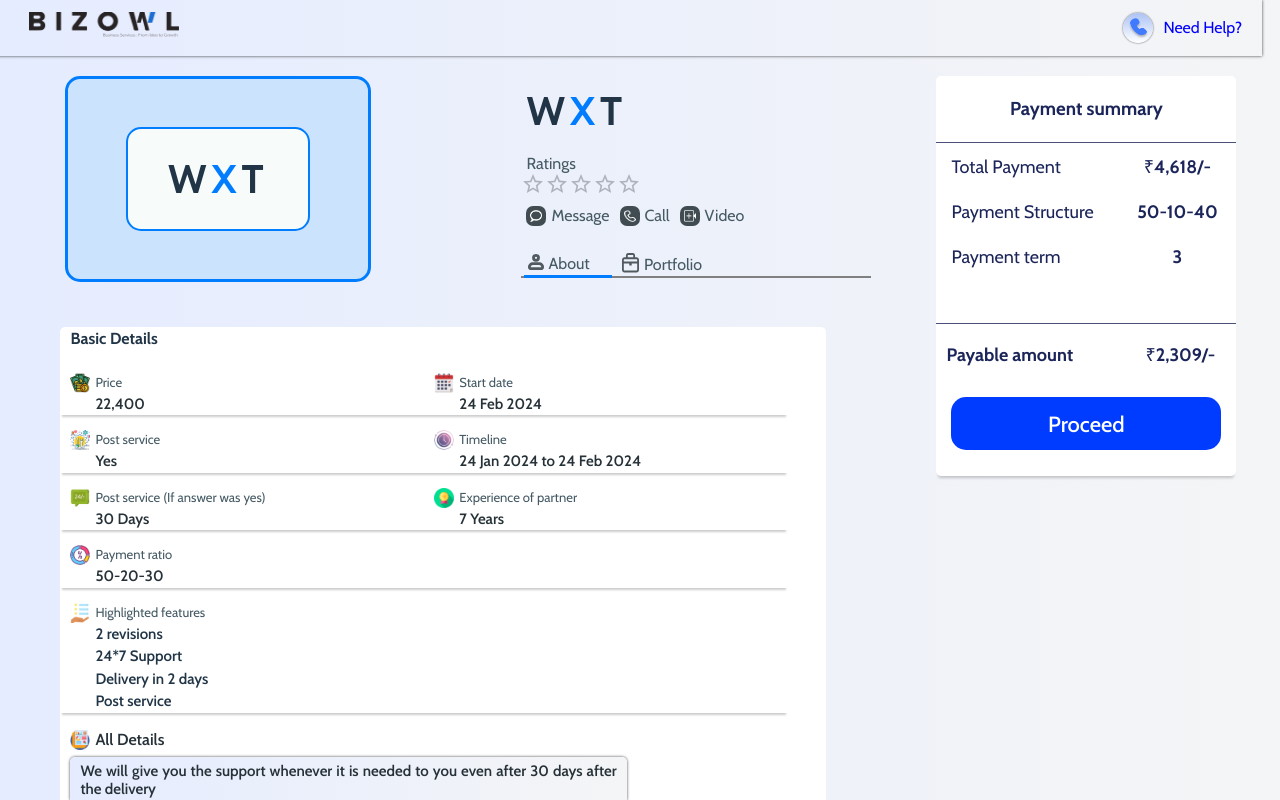
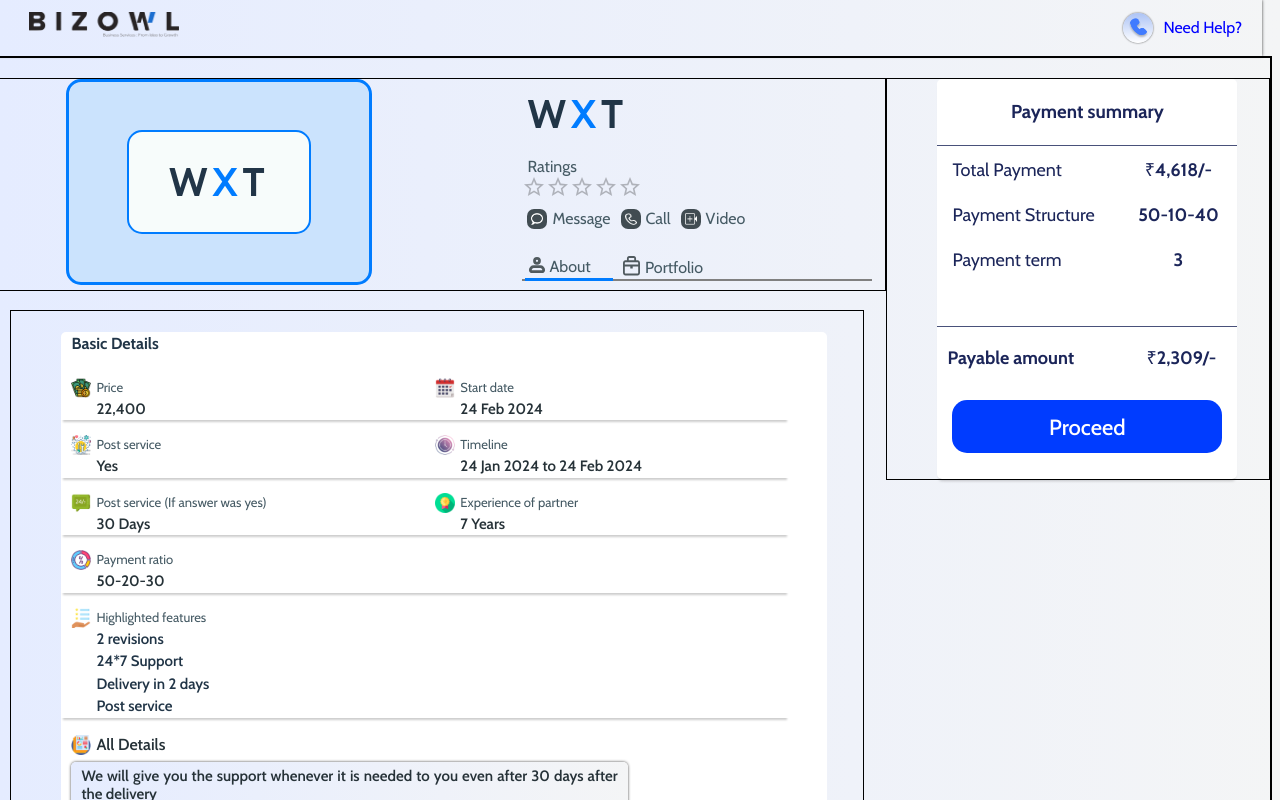
Before and after one commit to AtharvaSail11/getStarted, a React (Vite) app in the folder getStarted/: page / in a window 1280 px wide. Shown: the top 800 px of the page. Built offline with nearby package versions, Linux system fonts and the light colour scheme.

Commit message:
Updated RatingBox

```diff
--- a/getStarted/src/App.css
+++ b/getStarted/src/App.css
@@ -70,12 +70,14 @@ nav{
 #content{
   display:grid;
   grid-template-columns: 70vw 30vw;
+  border: 2px solid black;
 }
 
-#section1{
+.section1{
   display: flex;
   margin-top: 20px;
   height: 50%;
+  border: 1px solid black;
 }
 
 #logo-box{
@@ -109,19 +111,34 @@ nav{
 }
 
 
-#section2{
+.section2{
   display: flex;
   height: auto;
   margin-top: 20px;
   width:auto;
+  border: 1px solid black;
   align-self: self-start;
 }
 
-#section3{
+.hidden{
+  display:none;
+}
+
+.section3-About{
   position: relative;
   height: auto;
   margin-left: 20px;
   width: 95%;
+  border: 1px solid black;
+  bottom:170px;
+}
+
+.section3-Portfolio{
+  position: relative;
+  height: auto;
+  margin-left: 20px;
+  width: 95%;
+  border: 1px solid black;
   bottom:170px;
 }
 
@@ -134,7 +151,7 @@ nav{
     height: auto;
   }
 
-  #section1{
+  .section1{
     display: flex;
     width:90%;
     order: 1;
@@ -142,7 +159,7 @@ nav{
     margin-top: 20px;
   }
 
-  #section3{
+  .section3{
     position: relative;
     height: auto;
     top: 75px;
@@ -153,7 +170,7 @@ nav{
     width: 90%;
   }
 
-  #section2{
+  .section2{
     position: relative;
     order: 3;
     align-self: center;
@@ -176,12 +193,12 @@ nav{
     width: 100px;
   }
 
-  #section1{
+  .section1{
     flex-direction: column;
     align-items: center;
   }
 
-  #section3{
+  .section3{
     margin-left: 0px;
   }
 
--- a/getStarted/src/App.jsx
+++ b/getStarted/src/App.jsx
@@ -22,18 +22,18 @@ function App() {
         </nav>
 
         <div id='content'>
-        <div id='section1'>
+        <div className='section1'>
           <div id='logo-box'>
               <div id='logo-item'>
                   <p>W<span id='X'>X</span>T</p>
               </div>
           </div>
-          <Rating_box />
+          <Rating_box State={state} fn={(text)=>{setState(text)}} />
         </div>
-        <div id='section2'>
+        <div className='section2'>
             <Pm_summary />
         </div>
-        <div id='section3'>
+        <div className='section3-About'>
             <Basic_details setFn={setState} />
         </div>
         </div>
--- a/getStarted/src/components/rating_box.jsx
+++ b/getStarted/src/components/rating_box.jsx
@@ -8,7 +8,7 @@ import Rating from '@mui/material/Rating';
 
 
 
-const Rating_box=()=>{
+const Rating_box=(props)=>{
     return(
         <div className='rating-container'>
             <div id='heading'><p>W<span id='x'>X</span>T</p></div>
@@ -17,8 +17,8 @@ const Rating_box=()=>{
             <div className='rating-item'><div className='icons'><img className='icon' src={call_icon} /></div><p>Call</p></div>
             <div className='rating-item'><div className='icons'><img className='icon' src={video_icon} /></div><p>Video</p></div>
             </div>
-            <div className='rating-items'><div className='header-items active'><div className='box'><img src={profile_icon} fill="red"/></div><p>About</p></div>
-            <div class='header-items'><div className='box'><img src={bag_icon}/></div><p>Portfolio</p></div>
+            <div className='rating-items'><div className={props.State==="About"?"header-items active":"header-items"} onClick={()=>props.fn("About")}><div className='box'><img src={profile_icon}/></div><p>About</p></div>
+            <div className={props.State==="Portfolio"?"header-items active":"header-items"} onClick={()=>props.fn("Portfolio")}><div className='box'><img src={bag_icon}/></div><p>Portfolio</p></div>
         </div>
         </div>
     )
```
